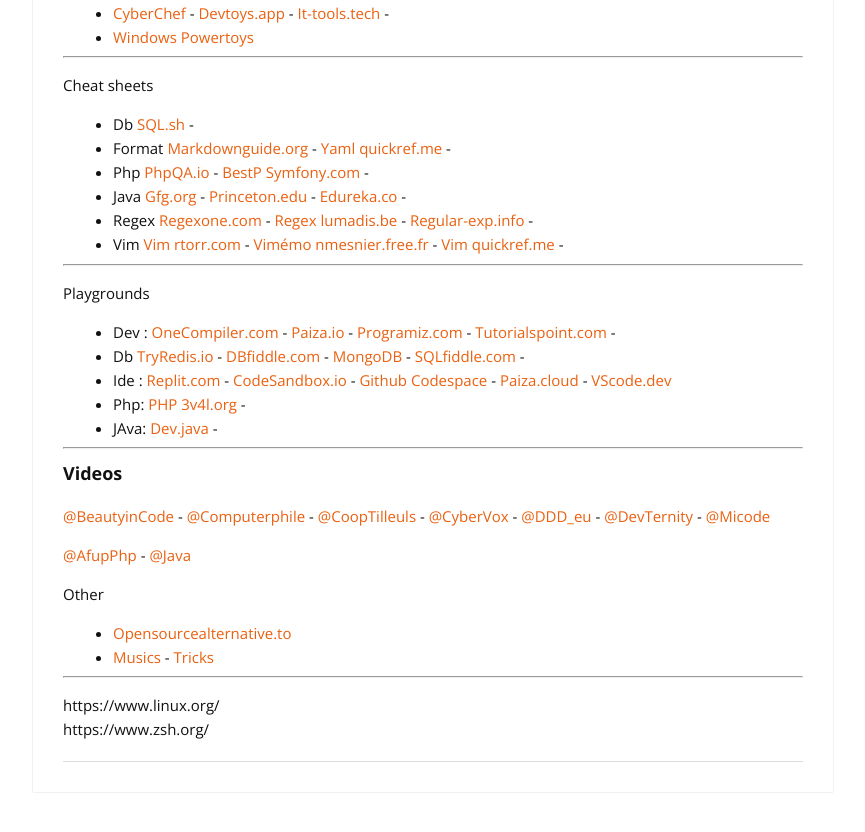
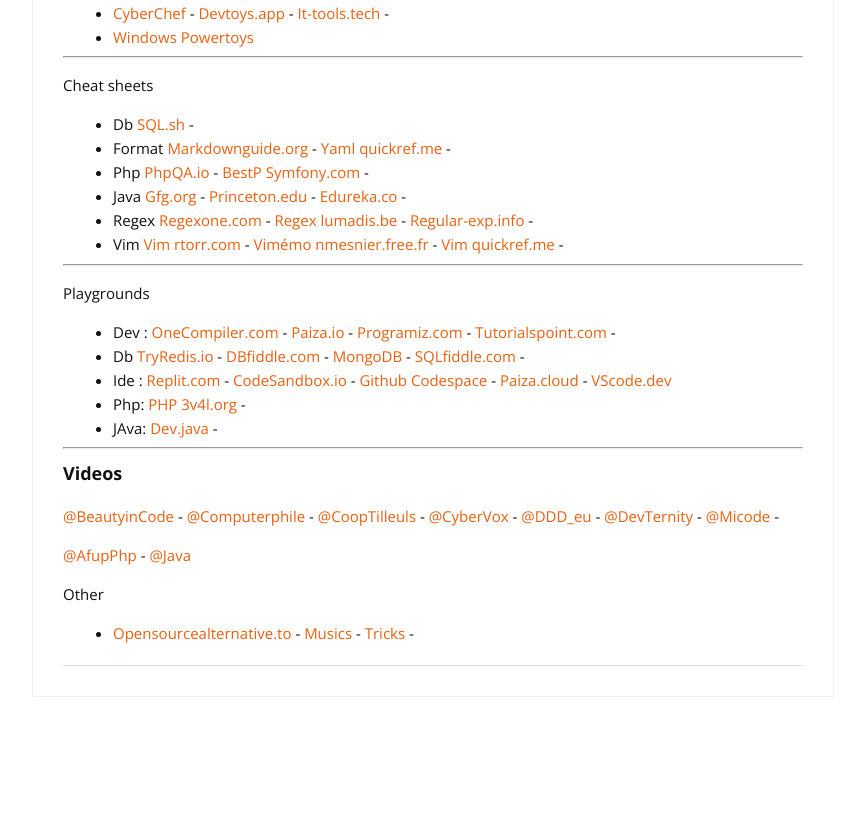
Before and after one commit to cylmat/cylmat.github.io, a Jekyll site: the page built from _pages/USEFUL.md, in a window 1280 px wide and 900 px high, scrolled down 2346 px. Shown: the top 832 px of the window, without its empty margins (207-1072 px from the left). Built offline with Jekyll 4.4.1, drawn with Linux system fonts in a browser that asks for light colours; nearby versions of some CDN libraries; after the commit the page ends 3150 px from its top, so only the background shows below that; some of the changed lines change nothing that is shown.

Commit message:
Update USEFUL.md

```diff
--- a/_pages/USEFUL.md
+++ b/_pages/USEFUL.md
@@ -125,15 +125,10 @@
 [@CyberVox](https://www.youtube.com/@CyberVox) -
 [@DDD_eu](https://www.youtube.com/@ddd_eu) -
 [@DevTernity](https://www.youtube.com/@DevTernity) -
-[@Micode](https://www.youtube.com/@Micode)
+[@Micode](https://www.youtube.com/@Micode) -
 
 [@AfupPhp](https://www.youtube.com/@afupPHP) -
 [@Java](https://www.youtube.com/@java)
 
 Other
-- [Opensourcealternative.to](https://www.opensourcealternative.to)
-- [Musics](https://cylmat.github.io/musics) - [Tricks](https://cylmat.github.io/tricks)
-
----
-https://www.linux.org/
-https://www.zsh.org/
+- [Opensourcealternative.to](https://www.opensourcealternative.to) - [Musics](https://cylmat.github.io/musics) - [Tricks](https://cylmat.github.io/tricks) -
```
